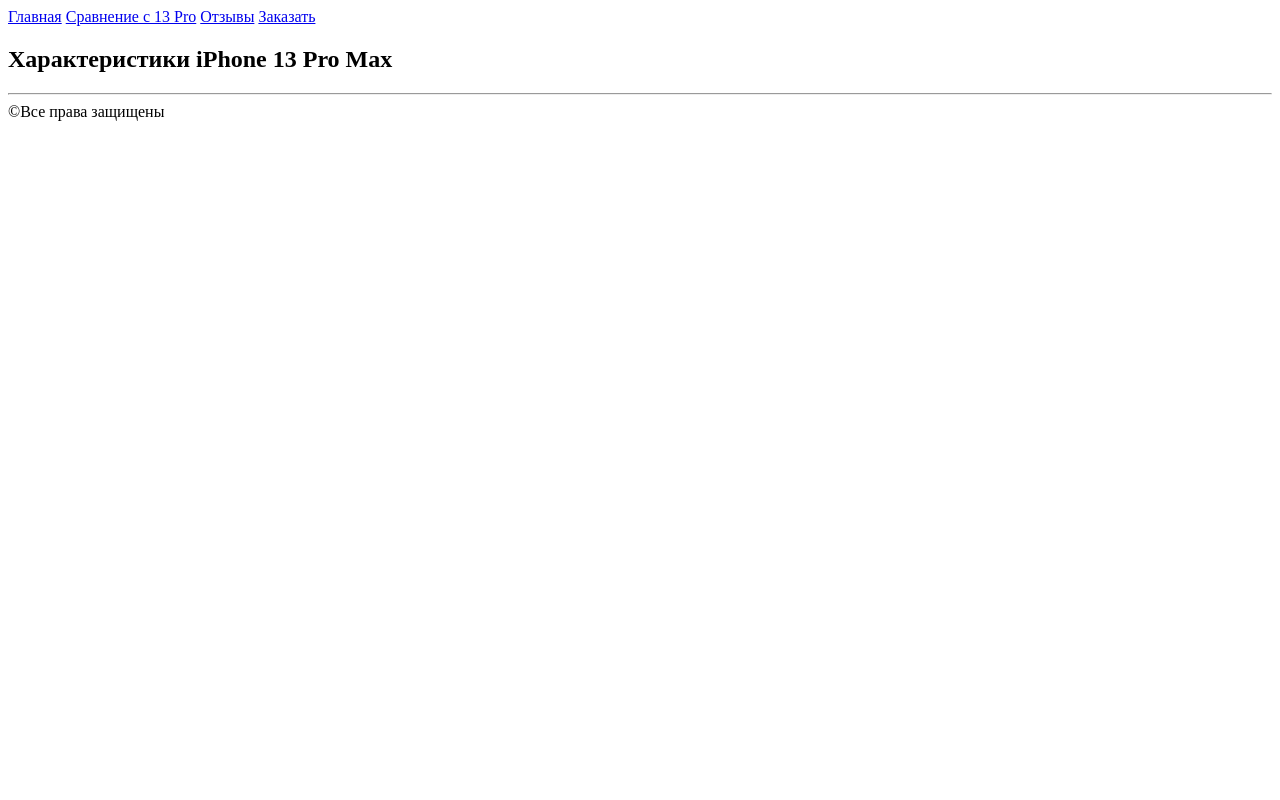
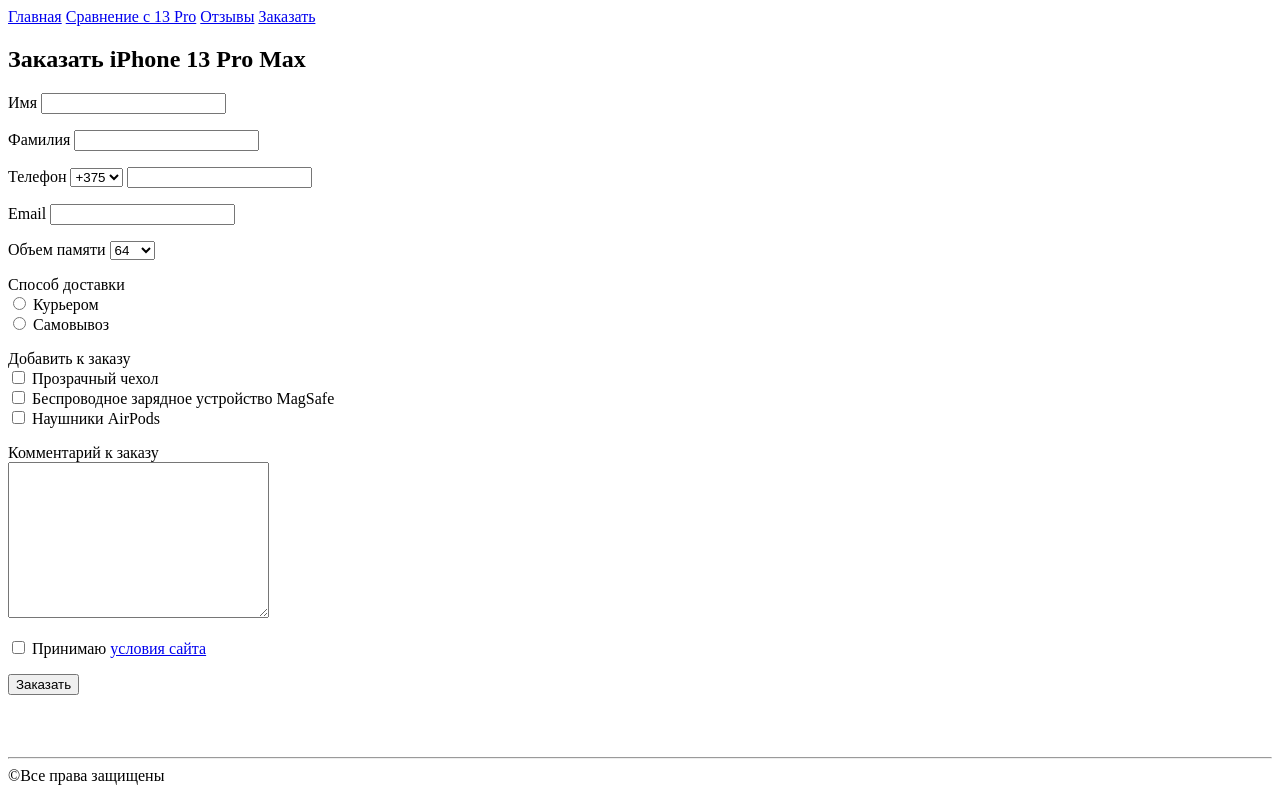
Before and after one commit to kazacoder/html_test_task, a plain HTML site: page order.html in a window 1280 px wide. Drawn offline with Linux system fonts and the light colour scheme.

Commit message:
third page done

```diff
--- a/order.html
+++ b/order.html
@@ -2,7 +2,7 @@
 <html lang="en">
 <head>
     <meta charset="UTF-8">
-    <title>iPhone 13 Pro Max</title>
+    <title>Заказать</title>
     <link rel="stylesheet" href="static/css/html_test_task.css">
 </head>
 <body>
@@ -14,12 +14,90 @@
             <a href="reviews.html">Отзывы</a>
             <a href="order.html">Заказать</a>
         </nav>
-        <h1>Характеристики iPhone 13 Pro Max</h1>
+        <h1>Заказать iPhone 13 Pro Max</h1>
     </header>
     <main>
 
+        <form action="https://webhook.site/e2d6901b-7120-4044-9751-3a893e5acb93" method="post">
+            <p>
+                <label for="firstname">Имя</label>
+                <input type="text" id="firstname" name="firstname" required maxlength="50">
+            </p>
+            <p>
+                <label for="lastname">Фамилия</label>
+                <input type="text" id="lastname" name="lastname" required maxlength="50">
+            </p>
+            <p>
+                <label for="country_code">Телефон</label>
+                <select id="country_code" name="country_code" required>
+                    <option value="+375">+375</option>
+                    <option value="+7">+7</option>
+                    <option value="+380">+380</option>
+                </select>
+                <input type="number" name="phone" required max="9999999999">
+            </p>
+            <p>
+                <label for="email">Email</label>
+                <input type="email" id="email" name="email" required maxlength="50">
+            </p>
+            <p>
+                <label for="memory_size">Объем памяти</label>
+                <select id="memory_size" name="memory_size" required>
+                    <option value="64">64</option>
+                    <option value="256">256</option>
+                    <option value="512">512</option>
+                </select>
+            </p>
+            <p>
+                Способ доставки
+                <label>
+                    <br>
+                    <input type="radio" name="delivery" value="courier" required>
+                    Курьером
+                </label>
+                <label>
+                    <br>
+                    <input type="radio" name="delivery" value="pickup">
+                    Самовывоз
+                </label>
+            </p>
+            <p>
+                Добавить к заказу
+                <label>
+                    <br>
+                    <input type="checkbox" name="accessories[]" value="1">
+                    Прозрачный чехол
+                </label>
+                <label>
+                    <br>
+                    <input type="checkbox" name="accessories[]" value="2">
+                    Беспроводное зарядное устройство MagSafe
+                </label>
+                <label>
+                    <br>
+                    <input type="checkbox" name="accessories[]" value="3">
+                    Наушники AirPods
+                </label>
+            </p>
+            <p>
+                <label>
+                    Комментарий к заказу
+                    <br>
+                    <textarea name="commentary" cols="30" rows="10"></textarea>
+                </label>
+            </p>
+            <p>
+                <label>
+                    <input type="checkbox" required>
+                    Принимаю <a href="index.html" target="_blank">условия сайта</a>
+                </label>
+            </p>
 
-
+            <button type="submit">Заказать</button>
+        </form>
+        <br>
+        <br>
+        <br>
     </main>
     <footer>
         <hr>
```
Also changed, not shown: reviews.html (+1 -1 lines), 1 other file.
